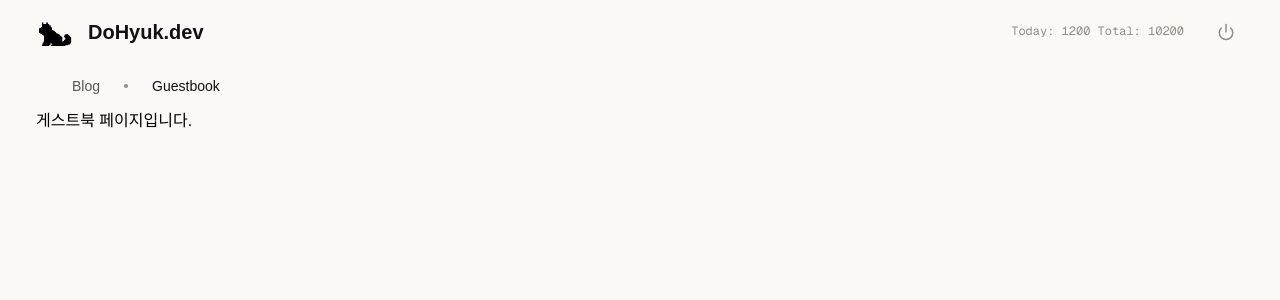
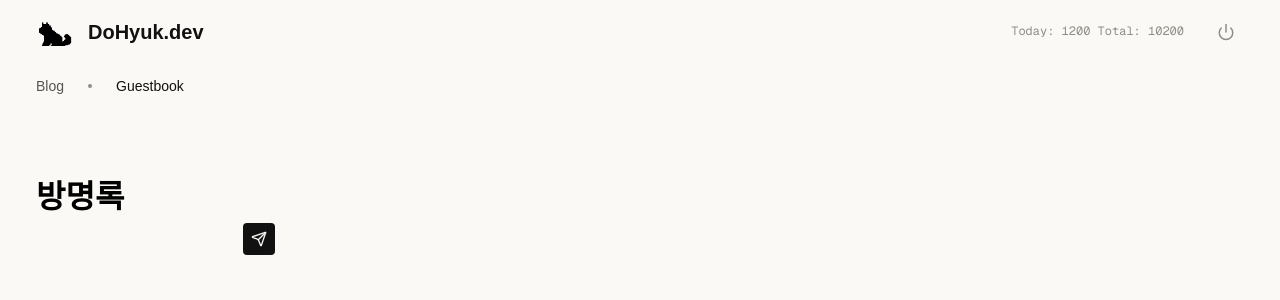
Before and after one commit to DoHyuk-Centric/DoHyuk.dev, a Next.js app: page /guestbook in a window 1280 px wide. Shown: the top 300 px of the page. Built offline with nearby package versions, Linux system fonts and the light colour scheme; a web font is replaced by a local one.

Commit message:
feat: 방명록 페이지 골격 구현
GuestbookSection(조립) / Thread(메시지 목록) / MessageBubble
(메시지 하나, 작성자 본인 여부로 좌우 정렬) / MessageInput
(입력창+전송) 컴포넌트 골격을 추가했다.

```diff
--- a/src/app/(public)/_components/navigation/Navigation.module.css
+++ b/src/app/(public)/_components/navigation/Navigation.module.css
@@ -1,5 +1,4 @@
 .navigation {
-  padding-inline: var(--layout-page-padding-x);
   display: flex;
   align-items: center;
   gap: var(--space-6);
--- /dev/null
+++ b/src/app/(public)/guestbook/_components/GuestbookSection.tsx
@@ -0,0 +1,11 @@
+import Thread from "./Thread";
+import MessageInput from "./MessageInput";
+
+export default function GeustbookSection() {
+  return (
+    <>
+      <Thread />
+      <MessageInput />
+    </>
+  );
+}
--- /dev/null
+++ b/src/app/(public)/guestbook/_components/MessageBubble.tsx
@@ -0,0 +1,3 @@
+export default function MessageBubble() {
+  return <></>;
+}
--- /dev/null
+++ b/src/app/(public)/guestbook/_components/MessageInput.tsx
@@ -0,0 +1,12 @@
+import IconButton from "@/components/iconButton";
+import { Send } from "lucide-react";
+import styles from "./MessageInput.module.css";
+
+export default function MessageInput() {
+  return (
+    <div className={styles.messageInput}>
+      <input type="text" />
+      <IconButton icon={Send} alt="보내기 버튼" />
+    </div>
+  );
+}
--- /dev/null
+++ b/src/app/(public)/guestbook/_components/Thread.tsx
@@ -0,0 +1,3 @@
+export default function Thread() {
+  return <></>;
+}
--- a/src/app/(public)/guestbook/page.tsx
+++ b/src/app/(public)/guestbook/page.tsx
@@ -1,7 +1,11 @@
-export default function Guestbook(){
-    return(
-        <>
-         게스트북 페이지입니다.
-        </>
-    )
+import styles from "./page.module.css";
+import GeustbookSection from "./_components/GuestbookSection";
+
+export default function Guestbook() {
+  return (
+    <div className={styles.guestbook}>
+      <h1 className={styles.title}>방명록</h1>
+      <GeustbookSection />
+    </div>
+  );
 }
```
